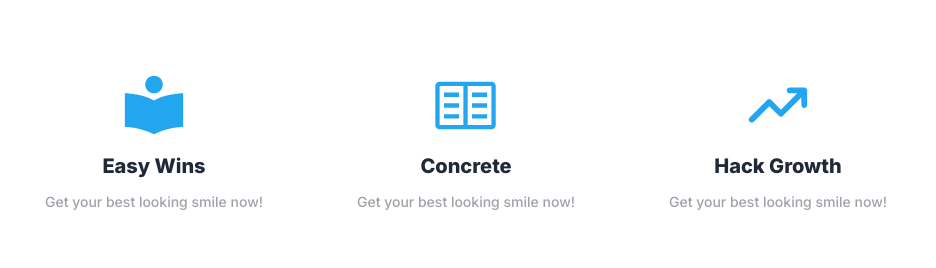
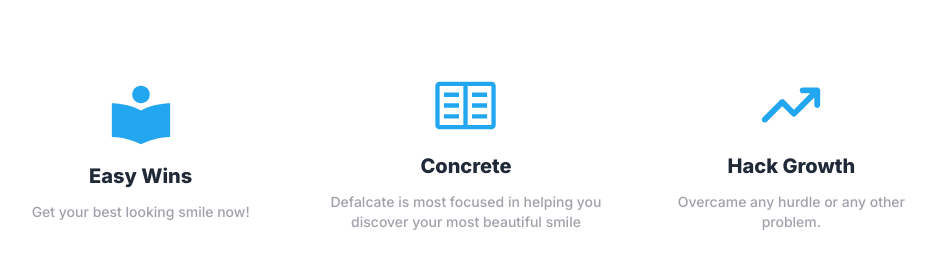
Before and after one commit to felix1251/ecommerce-web, a Next.js app: page / in a window 1280 px wide. Shown: the part 1439-1707 px from the top of the page, without its empty margins (174-1110 px from the left). Built offline with nearby package versions, Linux system fonts and the light colour scheme; no server answers.

Commit message:
adjust note componet style

```diff
--- a/components/atoms/Note.tsx
+++ b/components/atoms/Note.tsx
@@ -15,7 +15,9 @@ const Note: React.FunctionComponent<INoteProps> = ({
     <div className="flex flex-col gap-3 justify-center items-center max-w-md">
       <Image src={imgUrl} width={70} height={70} alt="book-reader" />
       <span className="text-xl font-extrabold text-gray-800">{label}</span>
-      <p className="text-sm text-zinc-400 font-medium">{description}</p>
+      <p className="text-sm text-zinc-400 font-medium text-center">
+        {description}
+      </p>
     </div>
   );
 };
--- a/components/molecules/NotesSection.tsx
+++ b/components/molecules/NotesSection.tsx
@@ -4,7 +4,7 @@ const NotesSection: React.FunctionComponent = () => {
   return (
     <section className="py-16 margin-small-screen flex flex-col w-full">
       <SectionDescription />
-      <div className="mt-20 grid grid-cols-3 w-full">
+      <div className="my-20 grid grid-cols-3 w-full gap-10">
         <Note
           imgUrl="/book-reader.svg"
           label="Easy Wins"
@@ -13,12 +13,12 @@ const NotesSection: React.FunctionComponent = () => {
         <Note
           imgUrl="/note-icon.svg"
           label="Concrete"
-          description=" Get your best looking smile now!"
+          description="Defalcate is most focused in helping you discover your most beautiful smile"
         />
         <Note
           imgUrl="/growth-icon.svg"
           label="Hack Growth"
-          description=" Get your best looking smile now!"
+          description="Overcame any hurdle or any other problem."
         />
       </div>
     </section>
```
